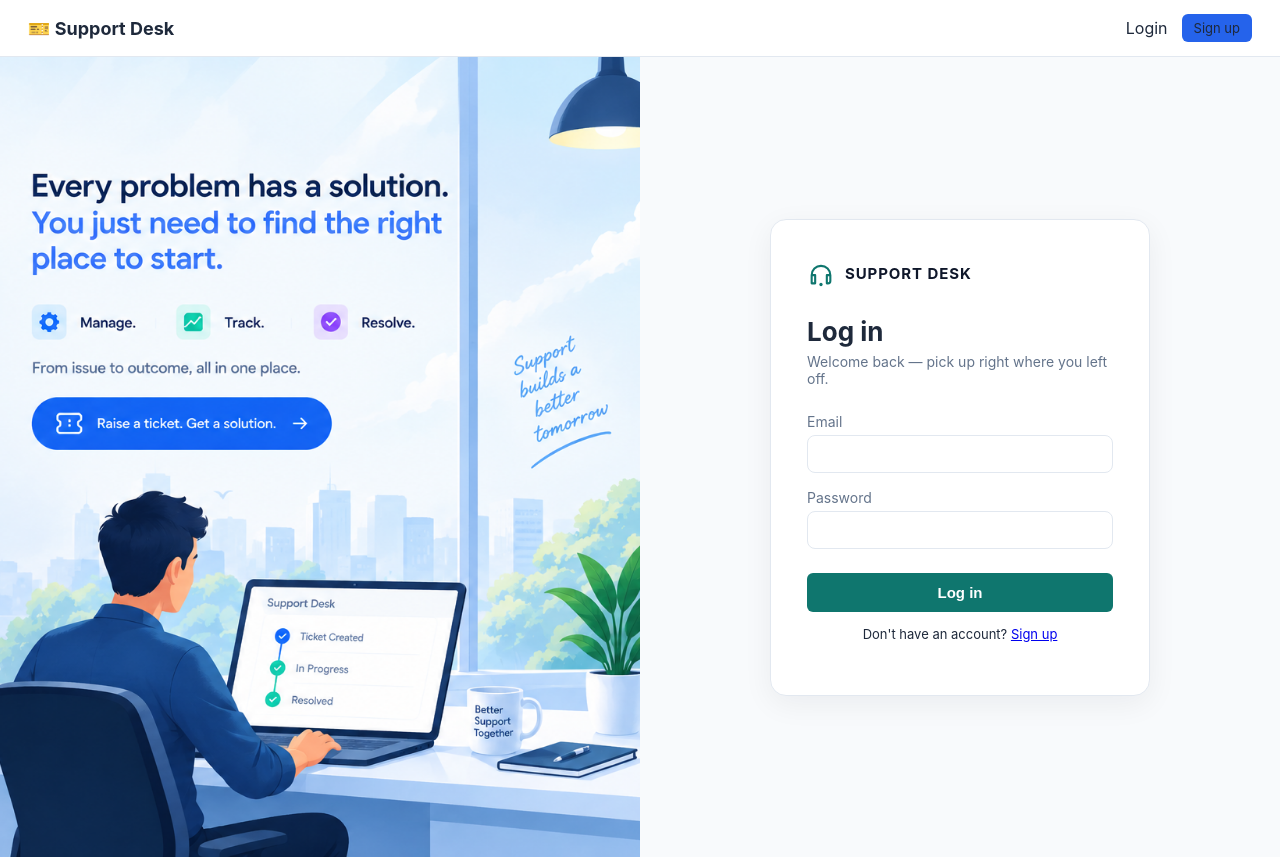
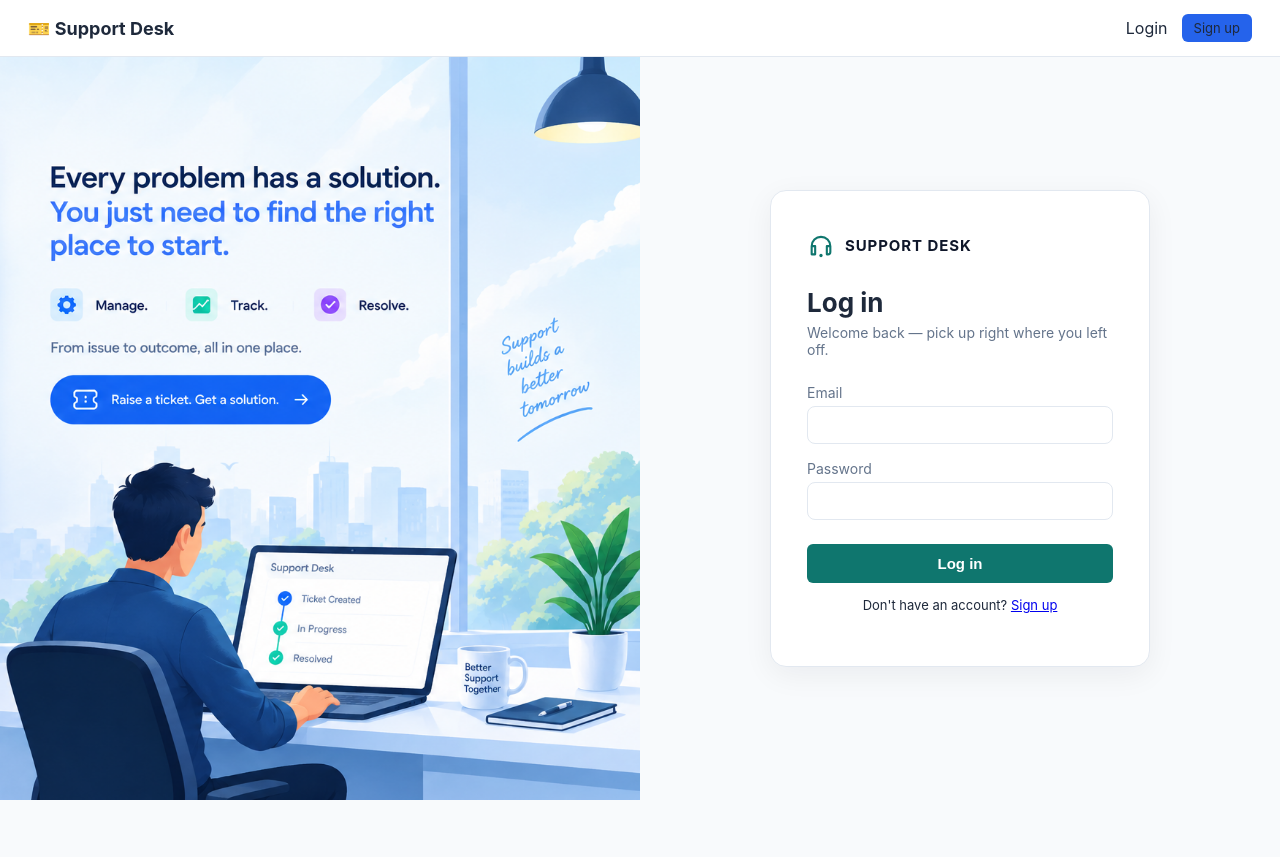
Before and after one commit to sachinchimmalagi1863/support-ticket-management-system, a React (Vite) app in the folder frontend/: page /login in a window 1280 px wide. After the commit the page ends 800 px from the top, so only its background shows below. Built offline with nearby package versions, Linux system fonts and the light colour scheme; no server answers.

Commit message:
Fix login layout to fit viewport without page scroll

```diff
--- a/frontend/src/App.jsx
+++ b/frontend/src/App.jsx
@@ -17,9 +17,9 @@ function Home() {
 
 export default function App() {
   return (
-    <>
+    <div className="app-shell">
       <Navbar />
-      <main>
+      <main className="app-main">
         <Routes>
           <Route path="/login" element={<Login />} />
           <Route path="/register" element={<Register />} />
@@ -43,6 +43,6 @@ export default function App() {
           <Route path="*" element={<div className="page"><p>Page not found.</p></div>} />
         </Routes>
       </main>
-    </>
+    </div>
   );
 }
--- a/frontend/src/styles.css
+++ b/frontend/src/styles.css
@@ -11,10 +11,26 @@
 
 * { box-sizing: border-box; }
 
+html, body, #root {
+  height: 100%;
+  margin: 0;
+}
+
 body {
-  margin: 0;
   background: var(--bg);
   color: var(--text);
+}
+
+.app-shell {
+  display: flex;
+  flex-direction: column;
+  height: 100vh;
+}
+
+.app-main {
+  flex: 1;
+  min-height: 0;
+  overflow: hidden;
 }
 
 .navbar {
@@ -24,6 +40,7 @@ body {
   padding: 14px 28px;
   background: white;
   border-bottom: 1px solid var(--border);
+  flex-shrink: 0;
 }
 
 .navbar-brand { font-weight: 700; font-size: 18px; text-decoration: none; color: var(--text); }
@@ -48,7 +65,7 @@ body {
 .btn-outline { background: transparent; color: var(--danger); border: 1px solid var(--danger); }
 .btn-outline:hover { background: #fee2e2; }
 
-.page { max-width: 960px; margin: 0 auto; padding: 28px 20px; }
+.page { max-width: 960px; margin: 0 auto; padding: 28px 20px; overflow-y: auto; height: 100%; }
 .page-center { display: flex; justify-content: center; padding: 60px; }
 .page-header { display: flex; justify-content: space-between; align-items: center; margin-bottom: 20px; }
 
@@ -125,12 +142,11 @@ body {
 /* ===== Login split-screen layout ===== */
 .login-split {
   display: flex;
-  height: 100vh;
-  overflow: hidden;
+  height: 100%;
 }
 
 @media (max-width: 860px) {
-  .login-split { flex-direction: column; }
+  .login-split { flex-direction: column; overflow-y: auto; }
 }
 
 /* --- Left panel: full-bleed photo --- */
@@ -145,6 +161,7 @@ body {
   width: 100%;
   height: 100%;
   object-fit: cover;
+  object-position: top center;
   display: block;
 }
 
```
